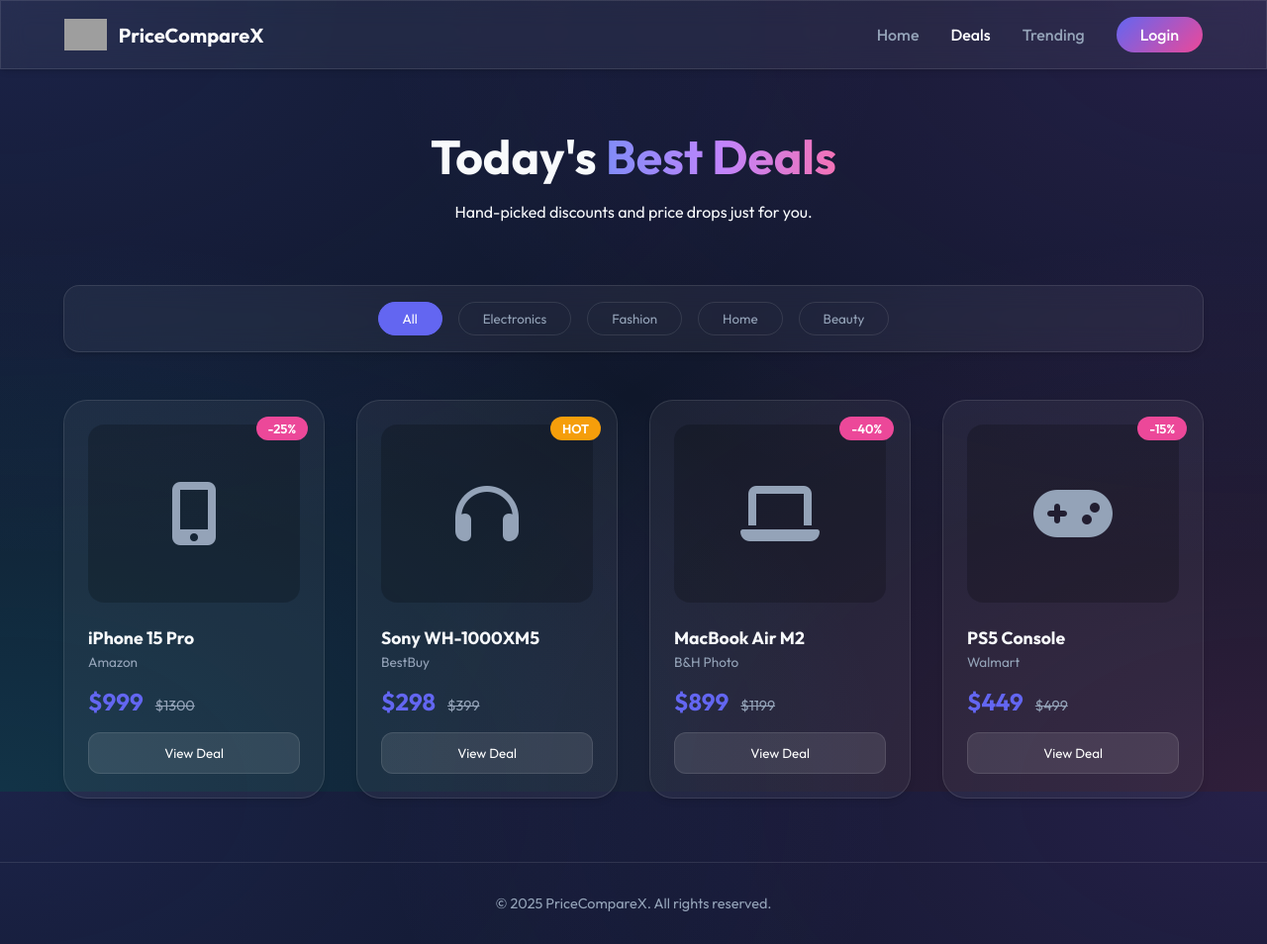
After one commit to Insaan1789/PriceCompareX, a Flask app: page /deals in a window 1280 px wide. The commit adds this page. Shown: the whole page at 99% size. Run offline with Flask 3, Linux system fonts and the light colour scheme; grey boxes are pictures that could not be loaded.

Commit message:
Deals page added

```diff
--- a/app.py
+++ b/app.py
@@ -10,5 +10,9 @@
 def login():
     return render_template('login.html')
 
+@app.route('/deals')
+def deals():
+    return render_template('deals.html')
+
 if __name__ == '__main__':
     app.run(debug=True)
--- a/static/css/styles.css
+++ b/static/css/styles.css
@@ -477,6 +477,201 @@
     transition: opacity 0.5s ease-out, visibility 0.5s ease-out;
 }
 
+.section-title {
+    text-align: center;
+    font-size: 2rem;
+    margin-bottom: 3rem;
+}
+
+.features-grid {
+    display: grid;
+    grid-template-columns: repeat(auto-fit, minmax(300px, 1fr));
+    gap: 2rem;
+}
+
+.feature-card {
+    padding: 2rem;
+    border-radius: 1.5rem;
+    transition: transform 0.3s;
+}
+
+.feature-card:hover {
+    transform: translateY(-5px);
+}
+
+.icon-box {
+    width: 60px;
+    height: 60px;
+    background: rgba(99, 102, 241, 0.1);
+    border-radius: 1rem;
+    display: flex;
+    align-items: center;
+    justify-content: center;
+    font-size: 1.5rem;
+    color: var(--primary-color);
+    margin-bottom: 1.5rem;
+}
+
+.feature-card h3 {
+    margin-bottom: 1rem;
+    font-size: 1.25rem;
+}
+
+.feature-card p {
+    color: var(--text-muted);
+    line-height: 1.6;
+}
+
+/* Footer */
+.footer {
+    text-align: center;
+    padding: 2rem;
+    color: var(--text-muted);
+    font-size: 0.9rem;
+    border-top: var(--glass-border);
+    margin-top: 2rem;
+}
+
+/* Animations */
+@keyframes float {
+
+    0%,
+    100% {
+        transform: translateY(0);
+    }
+
+    50% {
+        transform: translateY(-20px);
+    }
+}
+
+.animate-fade-up {
+    animation: fadeUp 0.8s ease-out forwards;
+    opacity: 0;
+    transform: translateY(20px);
+}
+
+.delay-1 {
+    animation-delay: 0.2s;
+}
+
+.delay-2 {
+    animation-delay: 0.4s;
+}
+
+.delay-3 {
+    animation-delay: 0.6s;
+}
+
+@keyframes fadeUp {
+    to {
+        opacity: 1;
+        transform: translateY(0);
+    }
+}
+
+/* Login Page Specifics */
+.login-container {
+    width: 100%;
+    max-width: 400px;
+    padding: 2.5rem;
+    background: var(--card-bg);
+    backdrop-filter: blur(12px);
+    -webkit-backdrop-filter: blur(12px);
+    border: var(--glass-border);
+    border-radius: 1.5rem;
+    box-shadow: 0 25px 50px -12px rgba(0, 0, 0, 0.25);
+    animation: fadeIn 0.6s ease-out;
+    margin: auto;
+}
+
+.brand {
+    text-align: center;
+    margin-bottom: 2rem;
+}
+
+.brand h1 {
+    font-size: 2rem;
+    margin-bottom: 0.5rem;
+}
+
+.form-group {
+    margin-bottom: 1.5rem;
+}
+
+.form-group label {
+    display: block;
+    margin-bottom: 0.5rem;
+    color: var(--text-muted);
+    font-size: 0.9rem;
+}
+
+.input-wrapper input {
+    width: 100%;
+    padding: 0.75rem 1rem;
+    background: rgba(15, 23, 42, 0.5);
+    border: 1px solid var(--border-color);
+    border-radius: 0.75rem;
+    color: white;
+}
+
+button[type="submit"] {
+    width: 100%;
+    padding: 0.875rem;
+    background: linear-gradient(to right, var(--primary-color), var(--primary-hover));
+    color: white;
+    border: none;
+    border-radius: 0.75rem;
+    font-weight: 600;
+    cursor: pointer;
+    margin-top: 1rem;
+}
+
+.divider {
+    margin: 1.5rem 0;
+    display: flex;
+    align-items: center;
+    color: var(--text-muted);
+    font-size: 0.8rem;
+}
+
+.divider::before,
+.divider::after {
+    content: "";
+    flex: 1;
+    border-bottom: 1px solid var(--border-color);
+}
+
+.divider span {
+    padding: 0 0.75rem;
+}
+
+.footer-links {
+    margin-top: 1.5rem;
+    text-align: center;
+    font-size: 0.9rem;
+}
+
+.footer-links a {
+    color: var(--primary-color);
+    text-decoration: none;
+}
+
+/* Loading Screen */
+.loading-container {
+    position: fixed;
+    top: 0;
+    left: 0;
+    width: 100%;
+    height: 100%;
+    background-color: var(--bg-color);
+    display: flex;
+    justify-content: center;
+    align-items: center;
+    z-index: 9999;
+    transition: opacity 0.5s ease-out, visibility 0.5s ease-out;
+}
+
 .loading-container.hidden {
     opacity: 0;
     visibility: hidden;
@@ -489,3 +684,139 @@
     animation: pulse 1.5s infinite ease-in-out;
     filter: drop-shadow(0 0 10px rgba(99, 102, 241, 0.5));
 }
+
+/* Deals Page Specifics */
+.page-header {
+    padding: 8rem 5% 2rem;
+    text-align: center;
+}
+
+.page-header h1 {
+    font-size: 3rem;
+    margin-bottom: 1rem;
+}
+
+.deals-section {
+    padding: 2rem 5%;
+}
+
+.filters {
+    display: flex;
+    justify-content: center;
+    gap: 1rem;
+    padding: 1rem;
+    border-radius: 1rem;
+    margin-bottom: 3rem;
+    flex-wrap: wrap;
+}
+
+.filter-btn {
+    background: transparent;
+    border: 1px solid var(--border-color);
+    color: var(--text-muted);
+    padding: 0.5rem 1.5rem;
+    border-radius: 2rem;
+    cursor: pointer;
+    transition: all 0.3s;
+}
+
+.filter-btn:hover,
+.filter-btn.active {
+    background: var(--primary-color);
+    color: white;
+    border-color: var(--primary-color);
+}
+
+.products-grid {
+    display: grid;
+    grid-template-columns: repeat(auto-fill, minmax(250px, 1fr));
+    gap: 2rem;
+}
+
+.product-card {
+    padding: 1.5rem;
+    border-radius: 1.5rem;
+    position: relative;
+    transition: transform 0.3s;
+    display: flex;
+    flex-direction: column;
+}
+
+.product-card:hover {
+    transform: translateY(-5px);
+}
+
+.badge {
+    position: absolute;
+    top: 1rem;
+    right: 1rem;
+    background: var(--secondary-color);
+    color: white;
+    padding: 0.25rem 0.75rem;
+    border-radius: 1rem;
+    font-size: 0.8rem;
+    font-weight: 600;
+}
+
+.badge.hot {
+    background: #f59e0b;
+}
+
+.product-image {
+    height: 180px;
+    display: flex;
+    align-items: center;
+    justify-content: center;
+    font-size: 4rem;
+    color: var(--text-muted);
+    background: rgba(0, 0, 0, 0.2);
+    border-radius: 1rem;
+    margin-bottom: 1.5rem;
+}
+
+.product-info h3 {
+    font-size: 1.1rem;
+    margin-bottom: 0.25rem;
+}
+
+.store {
+    color: var(--text-muted);
+    font-size: 0.85rem;
+    margin-bottom: 1rem;
+}
+
+.price-row {
+    display: flex;
+    align-items: baseline;
+    gap: 0.75rem;
+    margin-bottom: 1rem;
+}
+
+.price {
+    font-size: 1.5rem;
+    font-weight: 700;
+    color: var(--primary-color);
+}
+
+.original-price {
+    text-decoration: line-through;
+    color: var(--text-muted);
+    font-size: 0.9rem;
+}
+
+.btn-view {
+    width: 100%;
+    padding: 0.75rem;
+    background: rgba(255, 255, 255, 0.1);
+    border: 1px solid var(--border-color);
+    color: white;
+    border-radius: 0.75rem;
+    cursor: pointer;
+    transition: all 0.3s;
+    margin-top: auto;
+}
+
+.btn-view:hover {
+    background: var(--primary-color);
+    border-color: var(--primary-color);
+}
--- /dev/null
+++ b/templates/deals.html
@@ -0,0 +1,122 @@
+<!DOCTYPE html>
+<html lang="en">
+
+<head>
+    <meta charset="UTF-8">
+    <meta name="viewport" content="width=device-width, initial-scale=1.0">
+    <title>Deals - PriceCompareX</title>
+    <link rel="stylesheet" href="{{ url_for('static', filename='css/styles.css') }}">
+    <link rel="preconnect" href="https://fonts.googleapis.com">
+    <link rel="preconnect" href="https://fonts.gstatic.com" crossorigin>
+    <link href="https://fonts.googleapis.com/css2?family=Outfit:wght@300;400;500;600;700&display=swap" rel="stylesheet">
+    <link rel="stylesheet" href="https://cdnjs.cloudflare.com/ajax/libs/font-awesome/6.4.0/css/all.min.css">
+</head>
+
+<body>
+    <nav class="navbar glass">
+        <div class="logo">
+            <img src="{{ url_for('static', filename='img/logo.png') }}" alt="PriceCompareX"
+                onerror="this.src='https://via.placeholder.com/40'">
+            <span>PriceCompareX</span>
+        </div>
+        <div class="nav-links">
+            <a href="{{ url_for('index') }}">Home</a>
+            <a href="{{ url_for('deals') }}" class="active">Deals</a>
+            <a href="#">Trending</a>
+            <a href="{{ url_for('login') }}" class="btn-primary">Login</a>
+        </div>
+    </nav>
+
+    <header class="page-header">
+        <div class="header-content">
+            <h1 class="animate-fade-up">Today's <span class="gradient-text">Best Deals</span></h1>
+            <p class="animate-fade-up delay-1">Hand-picked discounts and price drops just for you.</p>
+        </div>
+    </header>
+
+    <section class="deals-section">
+        <div class="filters glass animate-fade-up delay-2">
+            <button class="filter-btn active">All</button>
+            <button class="filter-btn">Electronics</button>
+            <button class="filter-btn">Fashion</button>
+            <button class="filter-btn">Home</button>
+            <button class="filter-btn">Beauty</button>
+        </div>
+
+        <div class="products-grid animate-fade-up delay-3">
+            <!-- Mock Product 1 -->
+            <div class="product-card glass">
+                <div class="badge">-25%</div>
+                <div class="product-image">
+                    <i class="fas fa-mobile-alt"></i>
+                </div>
+                <div class="product-info">
+                    <h3>iPhone 15 Pro</h3>
+                    <p class="store">Amazon</p>
+                    <div class="price-row">
+                        <span class="price">$999</span>
+                        <span class="original-price">$1300</span>
+                    </div>
+                    <button class="btn-view">View Deal</button>
+                </div>
+            </div>
+
+            <!-- Mock Product 2 -->
+            <div class="product-card glass">
+                <div class="badge hot">HOT</div>
+                <div class="product-image">
+                    <i class="fas fa-headphones"></i>
+                </div>
+                <div class="product-info">
+                    <h3>Sony WH-1000XM5</h3>
+                    <p class="store">BestBuy</p>
+                    <div class="price-row">
+                        <span class="price">$298</span>
+                        <span class="original-price">$399</span>
+                    </div>
+                    <button class="btn-view">View Deal</button>
+                </div>
+            </div>
+
+            <!-- Mock Product 3 -->
+            <div class="product-card glass">
+                <div class="badge">-40%</div>
+                <div class="product-image">
+                    <i class="fas fa-laptop"></i>
+                </div>
+                <div class="product-info">
+                    <h3>MacBook Air M2</h3>
+                    <p class="store">B&H Photo</p>
+                    <div class="price-row">
+                        <span class="price">$899</span>
+                        <span class="original-price">$1199</span>
+                    </div>
+                    <button class="btn-view">View Deal</button>
+                </div>
+            </div>
+
+            <!-- Mock Product 4 -->
+            <div class="product-card glass">
+                <div class="badge">-15%</div>
+                <div class="product-image">
+                    <i class="fas fa-gamepad"></i>
+                </div>
+                <div class="product-info">
+                    <h3>PS5 Console</h3>
+                    <p class="store">Walmart</p>
+                    <div class="price-row">
+                        <span class="price">$449</span>
+                        <span class="original-price">$499</span>
+                    </div>
+                    <button class="btn-view">View Deal</button>
+                </div>
+            </div>
+        </div>
+    </section>
+
+    <footer class="footer">
+        <p>&copy; 2025 PriceCompareX. All rights reserved.</p>
+    </footer>
+</body>
+
+</html>
--- a/templates/index.html
+++ b/templates/index.html
@@ -21,7 +21,7 @@
         </div>
         <div class="nav-links">
             <a href="#" class="active">Home</a>
-            <a href="#">Deals</a>
+            <a href="{{ url_for('deals') }}">Deals</a>
             <a href="#">Trending</a>
             <a href="{{ url_for('login') }}" class="btn-primary">Login</a>
         </div>
```
